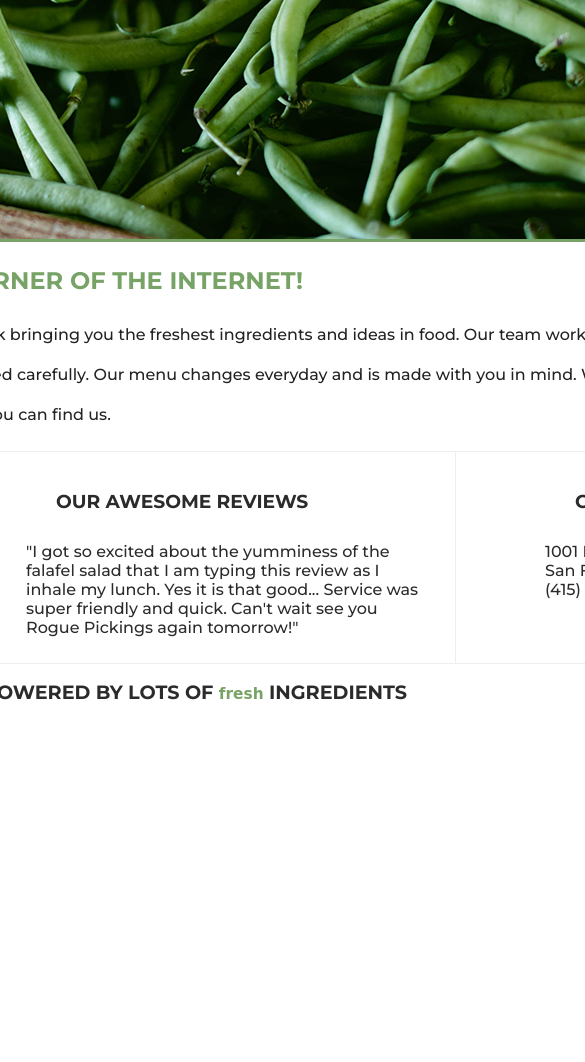
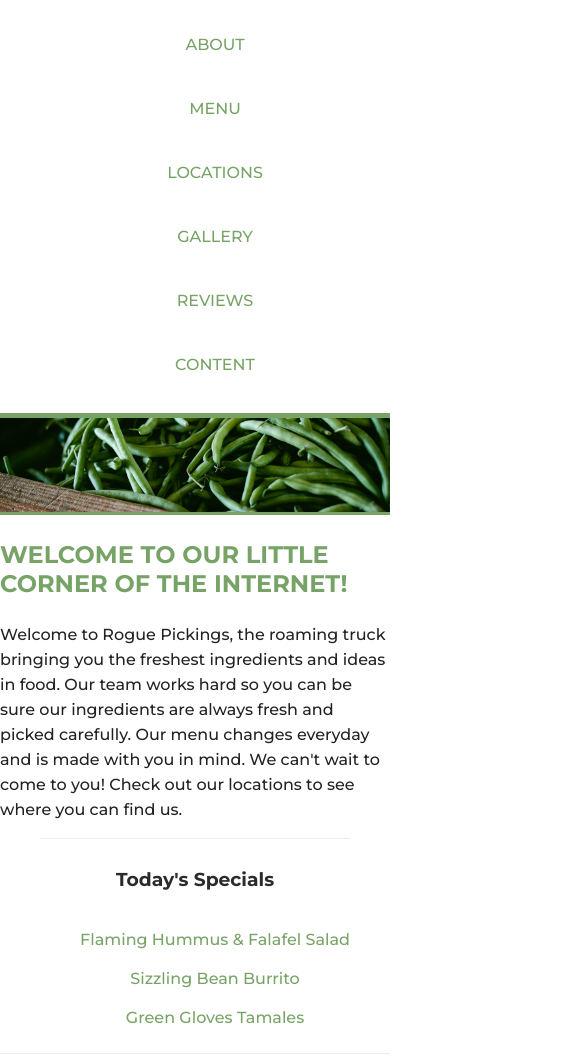
Before and after one commit to V-codes/rogue-site, a plain HTML site: page index.html in a window 390 px wide. Shown: the part 131-1193 px from the top of the page, 585 px wide, since content can reach past the window. Before the commit the page ends 851 px from the top, so only its background shows below. Drawn offline with Linux system fonts and the light colour scheme.

Commit message:
Updating responsive layout

```diff
--- a/css/main 2.css
+++ b/css/main 2.css
@@ -8,125 +8,128 @@ body {
     display: flex;
     justify-content: center;
     align-items: center;
-    flex-flow: row wrap;
-
 }
 
 /****** GRID ******/
 .container{
-	width: 1200px;
-	margin: 0 auto;
-}
-
-.full-width {
-    width: 1200px;
-    margin: 0 auto;
-    overflow: auto;
-}
-.half-width{
-    width: 600px;
-    float: left;
-}
-.third-width {
-    width: 400px;
-    float: left;
-}
-
-header{
+	max-width: 1200px;
+	width: 100%;
   display: flex;
   justify-content: center;
   align-items: center;
   flex-flow: row wrap;
 }
+
+
+header{
+  width: 100%;
+  margin: 0 auto;
+  border-bottom: .33em solid #77a466;
+  display: flex;
+  justify-content: center;
+  align-items: center;
+  flex-flow: row wrap;
+
+  text-align: center;
+
+
+}
 header h1{
     text-transform: uppercase;
-    margin-left: 57px;
-    font-weight:bold;
+    margin: 0;
+  	padding: 38px 0;
+    font-size: 2.5em;
+    text-align: center;
+    border-bottom: 3px solid #77a466;
 }
 header h1 span{
     color: #77a466;
 }
 nav {
 
-      padding: 15px 15px;
+      width: 100%;
+      text-align: center:
       }
+
 nav ul li{
-      display: inline-block;
+      line-height: 4em;
+      font-size: 1em;
+      text-transform: uppercase;
+      list-style: none;
+      justify-content: space-around;
       }
 nav ul li a {
-      text-transform: uppercase;
-      text-decoration:none;
-      font-size: 14px;
+      text-decoration: none;
       color: #77a466;
-      padding-left: 20px;
-      }
+    }
 
-/****** ABOUT ******/
+/****** MAIN ******/
 main{
   display: flex;
   justify-content: center;
   align-items: center;
   flex-flow: row wrap;
 }
-#about .full-width {
-    padding: 80px 0;
+.top-section,
+.bottom-section {
+	  margin: 0 auto;
+    display: flex;
+    justify-content: center;
+    align-items: center;
+    flex-flow: row wrap;
+    flex-shrink:
 }
 
-#about h2 {
+.title h2{
     color: #77a466;
     font-size: 1.5em;
-    padding-left: 50px;
+    text-align: left;
+  	padding: 5px 0;
     text-transform: uppercase;
 }
-#about p {
+.title p {
     font-size: 1em;
     color: #222222;
-    line-height: 40px;
-    padding-left: 50px;
-    padding-right: 50px;
+    padding: 0;
+  	line-height: 25px;
 }
 #hero-img{
-    margin-left: 50px;
     border-bottom: 3px solid #77a466;
+    width: 100%;
 }
 
 
-#content1{
-  width: 399px;
+.menu{
+  text-align: center;
   border-top: 1px solid #eee;
   padding: 0;
-  padding-left: -50px;
 }
-#content2{
-  width: 399px;
+.reviews{
   border-top: 1px solid #eee;
-  border-left: 1px solid #eee;
-	border-right: 1px solid #eee;
+
   padding: 10px 30px;
 }
-#content3{
-  width: 399px;
-  height: auto;
-
+.contact{
   border-top: 1px solid #eee;
   padding: 10px 30px;
-  padding-left: 150px;
+
+  text-align: center;
 }
-#content1 h3{
-  padding-left: 40px;
-}
-#content2 h3,
-#content3 h3{
-  padding: 10px 30px;
-}
-#content1 li{
+
+.menu li{
   color: #77a466;
   list-style: none;
   padding: 10px 0;
 }
+.menu h3{
+  padding: 10px 0;
+}
+.reviews h3, .contact h3{
+  padding: 10px 30px;
+}
 
-
-#footer{
+/***** FOOTER *****/
+footer{
   text-align: center;
   border-top: 1px solid #eee;
   font-weight: bold;
@@ -137,7 +140,7 @@ main{
   align-items: center;
   flex-flow: row wrap;
 }
-#footer h2 span{
+footer h2 span{
   font-family: 'Galada', cursive;
 	text-transform: lowercase;
 	color: #77a466;
--- a/index.html
+++ b/index.html
@@ -2,18 +2,16 @@
 <html lang="en">
     <head>
         <title>Rogue Pickings</title>
+        <meta name="viewport" content="width=device-width, initial-scale=1, shrink-to-fit=no">
         <link rel="stylesheet" href="css/normalize.css">
         <link rel="stylesheet" href="css/main 2.css">
         <link href="https://fonts.googleapis.com/css2?family=Montserrat:wght@500;700&display=swap" rel="stylesheet">
+    </head>
 <body>
   <div class="container">
     <header>
-        <div class="full-width">
-    <div class="half-width">
        <h1><span>Rogue</span> Pickings</h1>
 
-    </div>
-    <div class="half-width">
        <nav>
             <ul>
               <li><a href="#about">About</a></li>
@@ -24,54 +22,45 @@
               <li><a href="#content">Content</a></li>
           </ul>
        </nav>
-      </div>
-        </div>
    </header>
 
   <main>
-        <div>
-          <section id="about">
+        <section class="top-section">
           <img src="hero-image.png" alt="hero" id="hero-img"/>
+          <div class="title">
           <h2>Welcome to our little corner of the internet!</h2>
           <p>Welcome to Rogue Pickings, the roaming truck bringing you the freshest ingredients and ideas in food. Our team works hard so you can be sure our ingredients are always fresh and picked carefully. Our menu changes everyday and is made with you in mind. We can't wait to come to you! Check out our locations to see where you can find us.
           </p>
+        </div>
         </section>
-        </div>
-            <div class="full-width">
 
-                <div class="third-width">
-                  <section id="content1">
+        <section class="bottom-section">
+            <div class="menu">
                   <h3>Today's Specials</h3>
                   <ul>
                     <li>Flaming Hummus & Falafel Salad</li>
                     <li>Sizzling Bean Burrito</li>
                     <li>Green Gloves Tamales</li>
                   </ul>
-                </section>
             </div>
-                <div class="third-width">
-                  <section id="content2">
+
+              <div class="reviews">
                   <h3>OUR AWESOME REVIEWS</h3>
                   <p>"I got so excited about the yumminess of the falafel salad that I am typing this review as I inhale my lunch. Yes it is that good... Service was super friendly and quick. Can't wait see you Rogue Pickings again tomorrow!"
                   </p>
-                </section>
               </div>
-                <div class="third-width">
-                  <section id="content3">
+
+              <div class="contact">
                   <h3>Contact Us</h3>
                   <p>1001 Potrero Avenue<br>
                     San Francisco, CA 94110<br>
                     (415) 206-8000
                   </p>
-                </section>
             </div>
         </section>
-                </div>
     </main>
       <footer>
-          <section id="footer">
               <h2>Powered By Lots of <span>fresh</span> Ingredients</h2>
-          </section>
         </footer>
       </div>
     </body>
```
Lines whose indentation alone changed are shown as unchanged.
